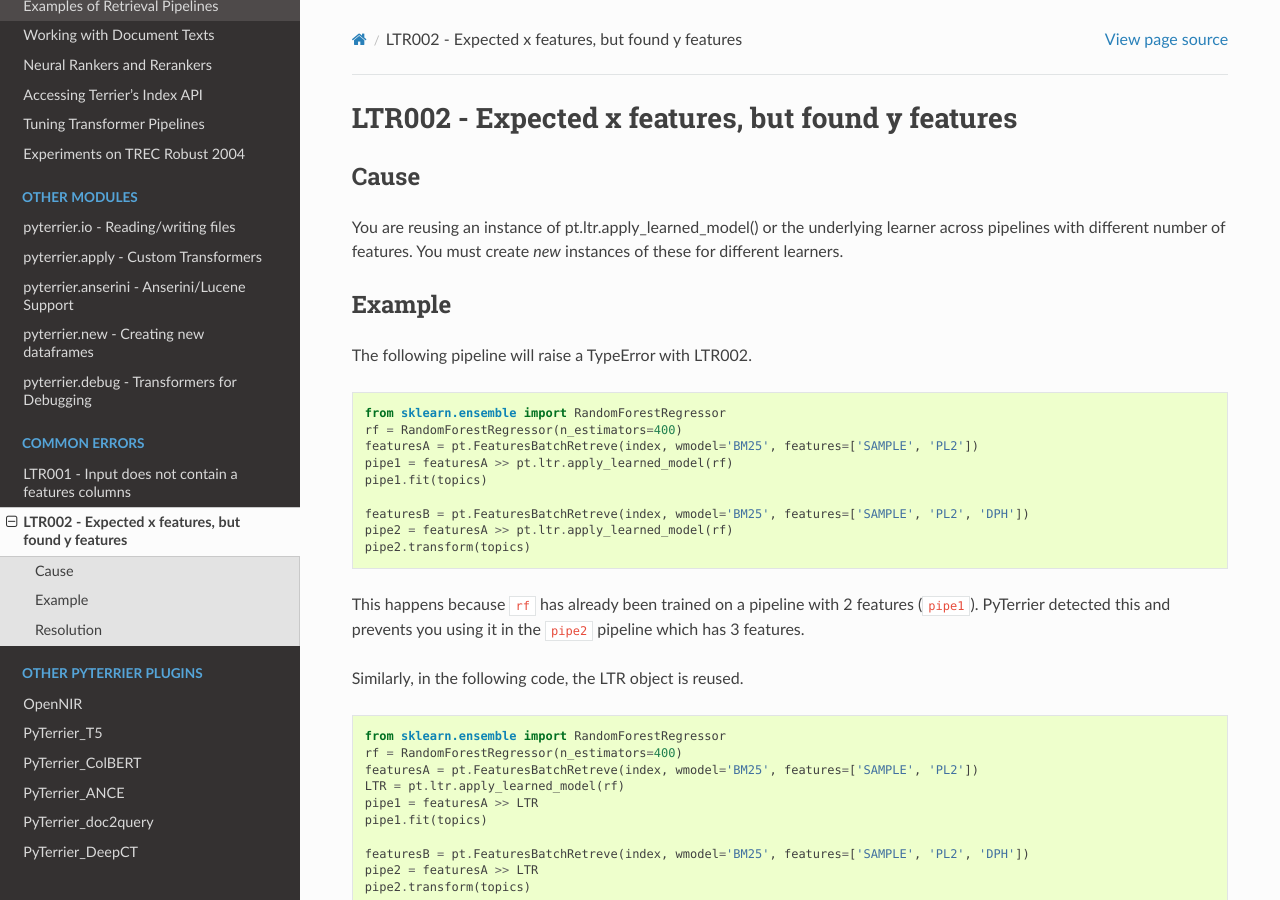
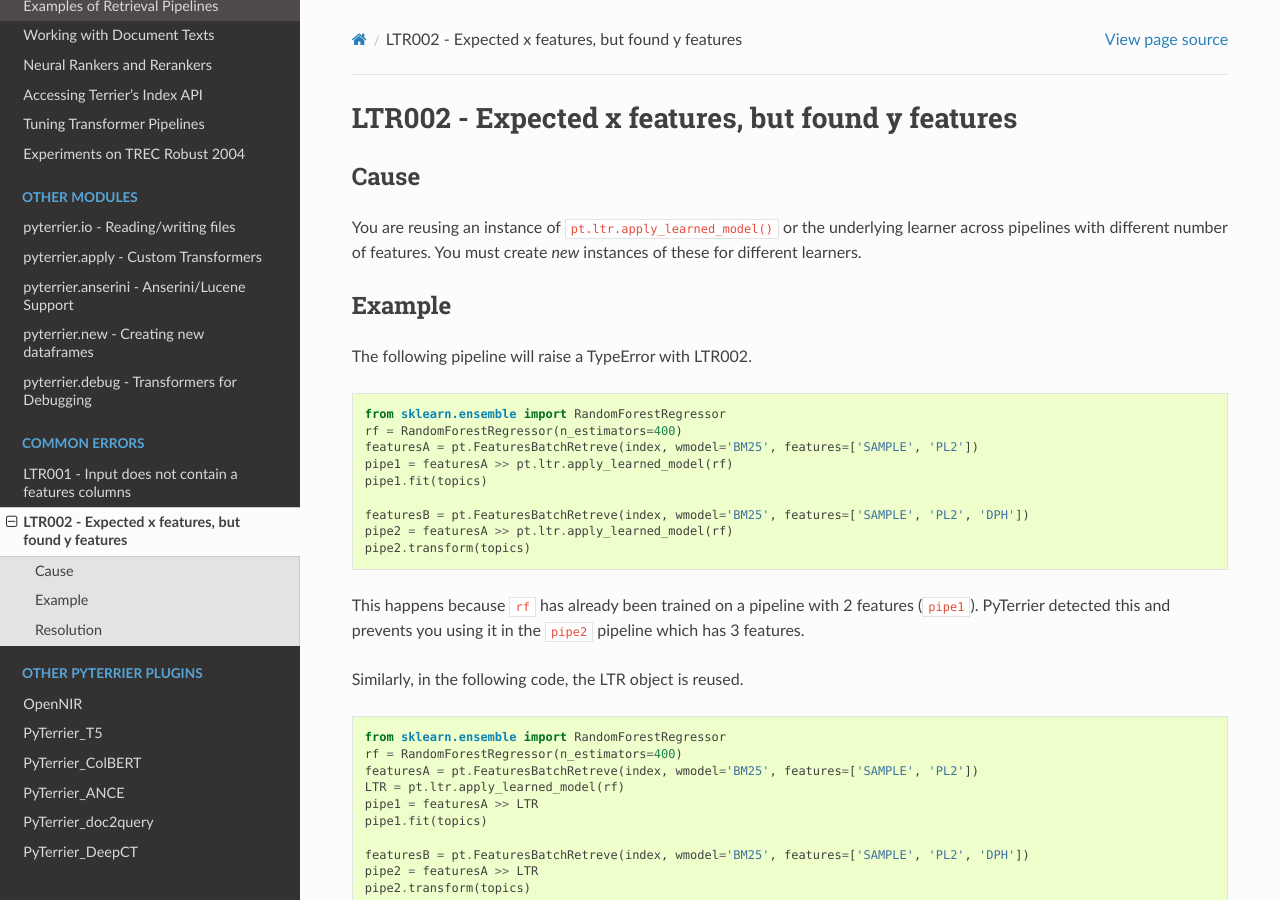
Before and after one commit to terrier-org/pyterrier, a Sphinx documentation site: the page built from docs/errors/LTR002.md, in a window 1280 px wide and 900 px high. Built offline with Sphinx 7.4.7 and the Read the Docs theme 2.0.0, drawn with Linux system fonts in a browser that asks for light colours; pages that are not in the unit, such as notebooks, are missing from menus; the version number is read from the project's files by our own code.

Commit message:
formatting

```diff
--- a/docs/errors/LTR002.md
+++ b/docs/errors/LTR002.md
@@ -2,7 +2,7 @@
 
 ## Cause
 
-You are reusing an instance of pt.ltr.apply_learned_model() or the underlying learner across pipelines with different number of features. You must create *new* instances of these for different learners.
+You are reusing an instance of `pt.ltr.apply_learned_model()` or the underlying learner across pipelines with different number of features. You must create *new* instances of these for different learners.
 
 ## Example
 
```
